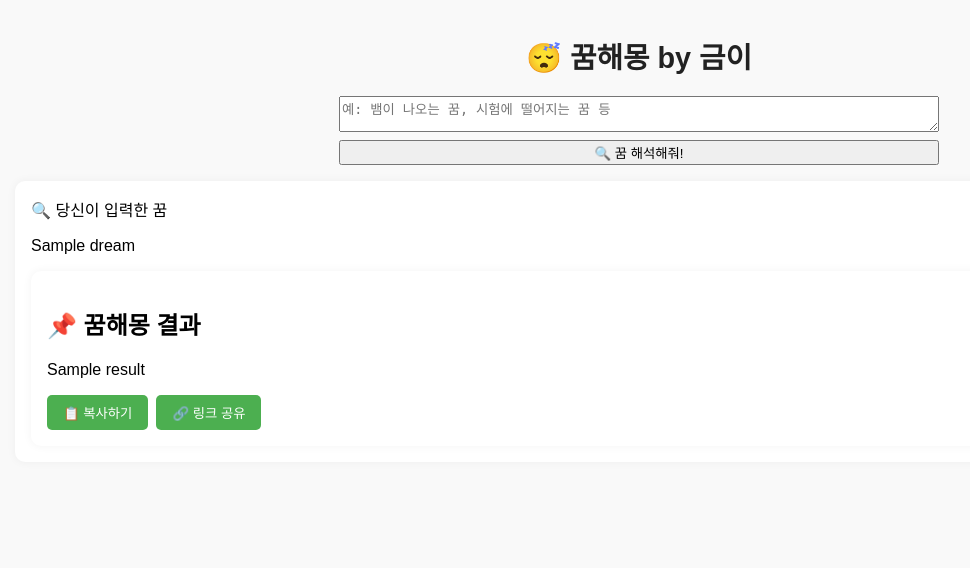
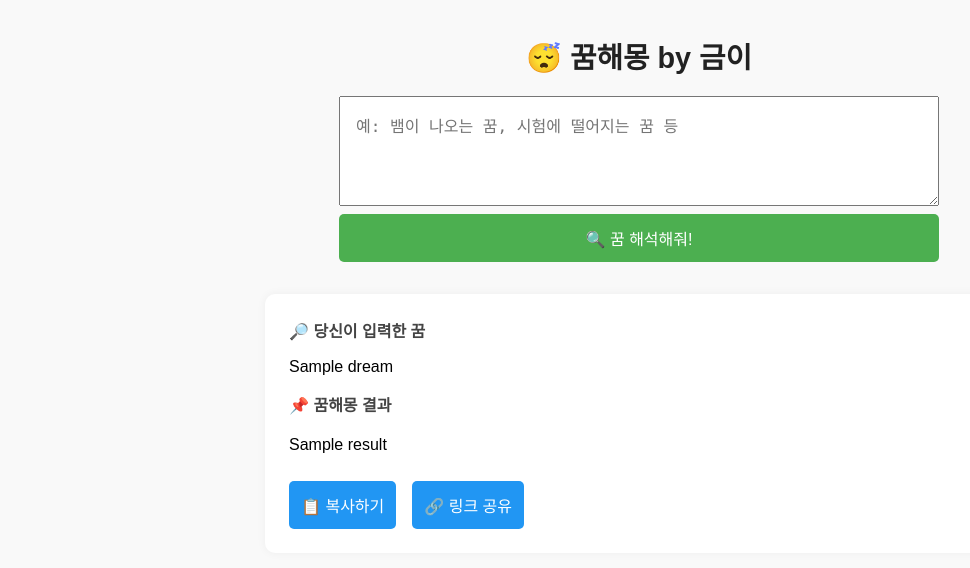
Before and after one commit to a4774a/dream-geumi-final, a FastAPI app: template templates/index.html in a window 1280 px wide. Shown: the top 568 px of the page, without its empty margins (1-971 px from the left). Run offline with FastAPI, Linux system fonts and the light colour scheme; the template is opened without the code that fills it: most values are stand-ins (such as "Sample title", 1, 10 or a date in 2020).

Commit message:
🎨 UI 개선 및 복사/공유 버튼 적용

```diff
--- a/templates/index.html
+++ b/templates/index.html
@@ -26,42 +26,69 @@
       margin: 1rem auto;
     }
 
-    /* ✅ 여기에 아래 CSS 추가하세요! */
+    textarea {
+      padding: 1rem;
+      font-size: 1rem;
+      resize: vertical;
+    }
 
-    .result-box {
+    button {
+      padding: 0.75rem;
+      font-size: 1rem;
+      background-color: #4CAF50;
+      color: white;
+      border: none;
+      border-radius: 5px;
+      cursor: pointer;
+    }
+
+    button:hover {
+      background-color: #388e3c;
+    }
+
+    .result-container {
       background-color: white;
       border-radius: 10px;
-      padding: 1rem;
+      padding: 1.5rem;
       box-shadow: 0 0 10px rgba(0,0,0,0.05);
+      max-width: 700px;
+      margin: 2rem auto;
+    }
+
+    .section-title {
+      font-weight: bold;
+      margin-bottom: 0.5rem;
+      color: #444;
+    }
+
+    #dreamResultText {
+      line-height: 1.6;
       margin-top: 1rem;
+      white-space: pre-line;
     }
 
     .share-buttons {
       display: flex;
-      gap: 0.5rem;
-      margin-top: 1rem;
+      gap: 1rem;
+      margin-top: 1.5rem;
     }
 
     .share-buttons button {
-      padding: 0.5rem 1rem;
-      border: none;
-      background-color: #4CAF50;
-      color: white;
-      border-radius: 5px;
-      cursor: pointer;
+      background-color: #2196F3;
     }
 
     .share-buttons button:hover {
-      background-color: #388e3c;
+      background-color: #1976D2;
     }
 
     @media (max-width: 600px) {
-      form, .result-box {
-        padding: 1rem;
-        margin: 0.5rem;
-      }
       h1 {
         font-size: 1.4rem;
+      }
+
+      form, .result-container {
+        padding: 1rem;
+        margin: 1rem;
       }
     }
   </style>
@@ -71,30 +98,28 @@
   <h1>😴 꿈해몽 by 금이</h1>
 
   <form method="post" action="/interpret">
-    <textarea name="dream" placeholder="예: 뱀이 나오는 꿈, 시험에 떨어지는 꿈 등"></textarea>
+    <textarea name="dream" rows="4" placeholder="예: 뱀이 나오는 꿈, 시험에 떨어지는 꿈 등"></textarea>
     <button type="submit">🔍 꿈 해석해줘!</button>
   </form>
 
   {% if dream %}
-  <div class="result-box">
-    <div class="section-title">🔍 당신이 입력한 꿈</div>
+  <div class="result-container">
+    <div class="section-title">🔎 당신이 입력한 꿈</div>
     <p>{{ dream }}</p>
 
-    <!-- 🧠 꿈해몽 결과 출력 부분 -->
-    <div class="result-box">
-        <h2>📌 꿈해몽 결과</h2>
-        <p>{{ result }}</p>
+    <div class="section-title">📌 꿈해몽 결과</div>
+    <p id="dreamResultText">{{ result }}</p>
 
-        <!-- ✅ 공유 버튼 -->
     <div class="share-buttons">
       <button onclick="copyResult()">📋 복사하기</button>
       <button onclick="shareLink()">🔗 링크 공유</button>
     </div>
   </div>
   {% endif %}
+
   <script>
     function copyResult() {
-      const text = document.querySelector('.result-box').innerText;
+      const text = document.getElementById('dreamResultText').innerText;
       navigator.clipboard.writeText(text).then(() => {
         alert("✅ 해몽 결과가 복사되었습니다!");
       });
```
Lines whose indentation alone changed are shown as unchanged.
